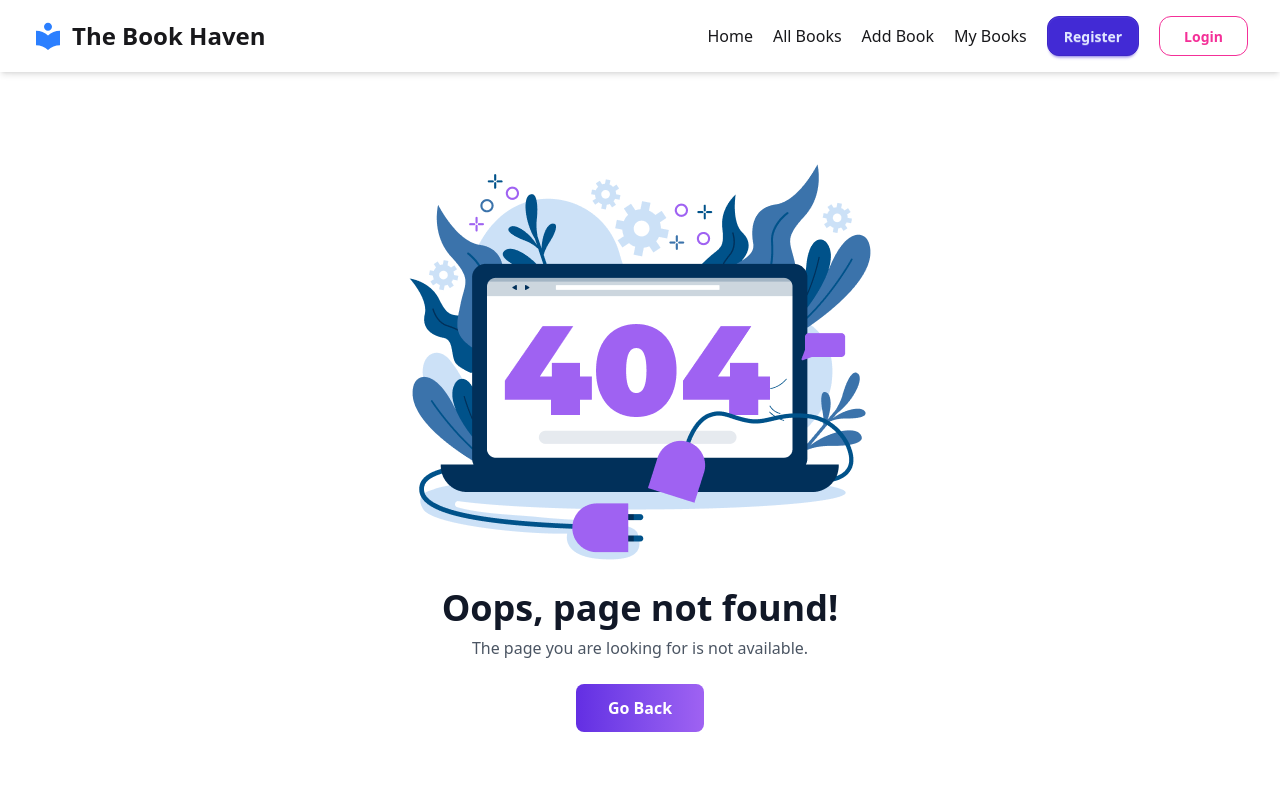
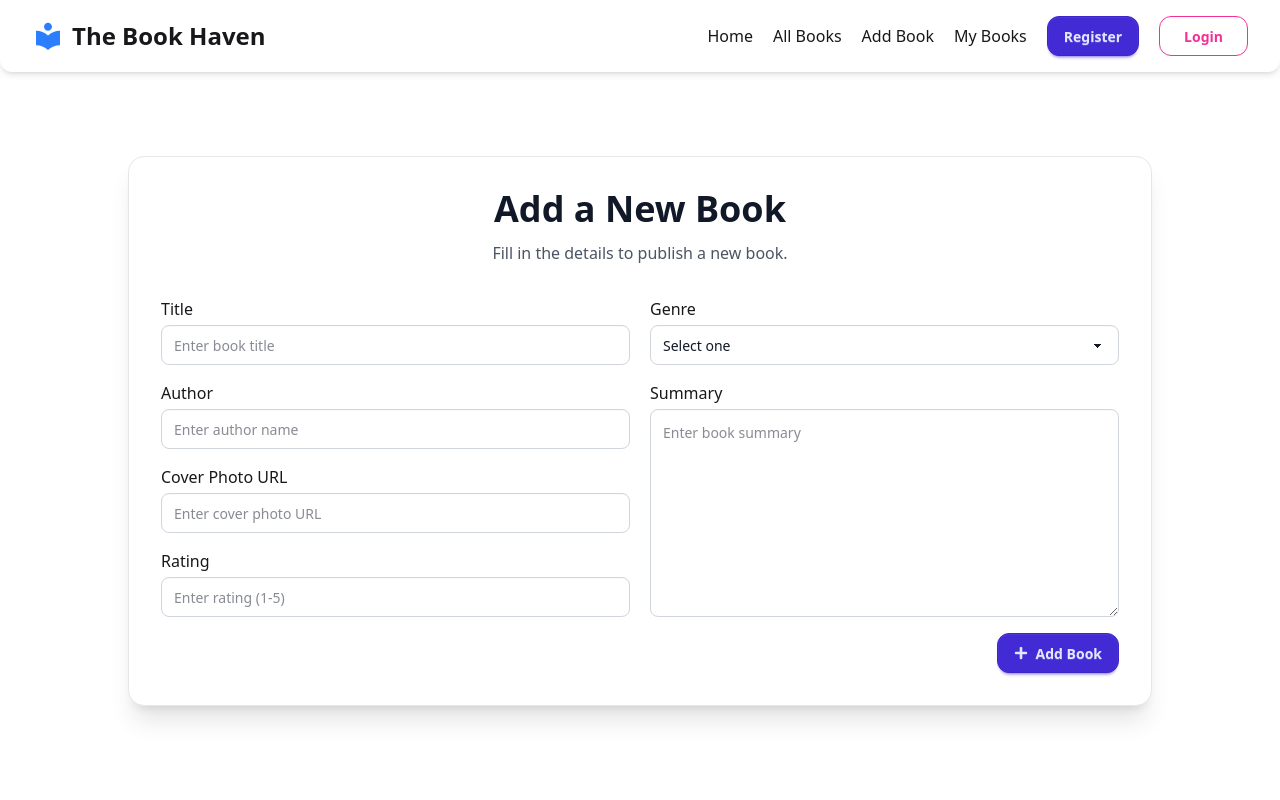
Before and after one commit to SadnurIslam/book-heaven-nextjs, a Next.js app: page /add-book in a window 1280 px wide. Before the commit this address had no page. Shown: the top 800 px of the page. Built offline with nearby package versions, Linux system fonts and the light colour scheme.

Commit message:
create add book ui

```diff
--- a/package.json
+++ b/package.json
@@ -16,7 +16,8 @@
     "react": "19.2.0",
     "react-dom": "19.2.0",
     "react-hot-toast": "^2.6.0",
-    "react-icons": "^5.5.0"
+    "react-icons": "^5.5.0",
+    "sweetalert2": "^11.26.3"
   },
   "devDependencies": {
     "@tailwindcss/postcss": "^4",
--- /dev/null
+++ b/src/app/add-book/page.jsx
@@ -0,0 +1,117 @@
+"use client";
+
+import React, { useState } from 'react';
+import { FaPlus } from 'react-icons/fa';
+import Swal from 'sweetalert2';
+
+const AddBooks = () => {
+    const [error, setError] = useState(null);
+
+    const handleAddBook = (event) => {
+        event.preventDefault();
+        const form = event.target;
+        const title = form.title.value;
+        const author = form.author.value;
+        const coverImage = form.coverImage.value;
+        const rating = form.rating.value;
+        const genre = form.genre.value;
+        const summary = form.summary.value;
+
+        if (isNaN(rating) || rating < 1 || rating > 5) {
+            setError("Rating must be a number between 1 and 5.");
+            return;
+        }
+
+        setError(null);
+
+        const newBook = {
+            title,
+            author,
+            coverImage,
+            rating: parseFloat(rating),
+            genre,
+            summary,
+            userEmail: user?.email,
+            userName: user?.displayName
+        };
+
+        axios.post('https://book-heaven-server-jade.vercel.app/books', newBook)
+            .then(() => {
+                Swal.fire({
+                    title: "Book added successfully!",
+                    icon: "success",
+                    draggable: false
+                });
+                form.reset();
+            })
+            .catch(error => {
+                Swal.fire({
+                    icon: "error",
+                    title: "Oops...",
+                    text: error.message
+                });
+            });
+    }
+
+    return (
+        <div className='my-16 mx-auto max-w-5xl'>
+            <div className='form-container'>
+                <h2 className='mx-auto text-3xl md:text-4xl font-extrabold text-primary'>Add a New Book</h2>
+                <p className='text-secondary mx-auto mb-5'>Fill in the details to publish a new book.</p>
+
+                <form onSubmit={handleAddBook} className='w-full'>
+                    <div className='grid grid-cols-1 md:grid-cols-2 gap-5'>
+                        <div className='flex flex-col gap-4'>
+                            <div className='flex flex-col gap-1'>
+                                <label>Title</label>
+                                <input name='title' type="text" className="input" placeholder="Enter book title" required />
+                            </div>
+                            <div className='flex flex-col gap-1'>
+                                <label>Author</label>
+                                <input name='author' type="text" className="input" placeholder="Enter author name" required />
+                            </div>
+                            <div className='flex flex-col gap-1'>
+                                <label>Cover Photo URL</label>
+                                <input name='coverImage' type="text" className="input" placeholder="Enter cover photo URL" required />
+                            </div>
+                            <div className='flex flex-col gap-1'>
+                                <label>Rating</label>
+                                <input name='rating' type="text" className="input" placeholder="Enter rating (1-5)" required />
+                                {error && <span className='text-red-500 text-sm'>{error}</span>}
+                            </div>
+                        </div>
+
+                        <div className='flex flex-col gap-4'>
+                            <div className='flex flex-col gap-1'>
+                                <label>Genre</label>
+                                <select name='genre' className="my-select cursor-pointer" required>
+                                    <option value="">Select one</option>
+                                    <option value="fiction">Fiction</option>
+                                    <option value="non-fiction">Non-Fiction</option>
+                                    <option value="mystery">Mystery</option>
+                                    <option value="fantasy">Fantasy</option>
+                                    <option value="biography">Biography</option>
+                                    <option value="science-fiction">Science Fiction</option>
+                                    <option value="romance">Romance</option>
+                                    <option value="horror">Horror</option>
+                                </select>
+                            </div>
+                            <div className='flex flex-col flex-1 gap-1'>
+                                <label>Summary</label>
+                                <textarea name='summary' className="input h-full p-2" placeholder="Enter book summary" required></textarea>
+                            </div>
+                        </div>
+                    </div>
+
+                    <div className='flex justify-end'>
+                    <button className="btn btn-primary mt-4 flex items-center justify-center gap-2">
+                        <FaPlus /> Add Book
+                    </button>
+                    </div>
+                </form>
+            </div>
+        </div>
+    );
+};
+
+export default AddBooks;
--- a/src/app/globals.css
+++ b/src/app/globals.css
@@ -2,7 +2,7 @@
 @plugin "daisyui";
 
 
-/* :root{
+:root{
     --bg-primary: #f9fafb;
     --bg-secondary: #ffffff;
     --text-primary: #111827;
@@ -21,8 +21,9 @@
     --book-bg: #ffffff;
     --color-bg: #fafafa;
     --color-text: #1e1e1e;
+    --radius-card: 1rem;
 }
-   */
+
 
 .btn{
     @apply rounded-xl;
@@ -39,3 +40,194 @@
 .logo-color {
     @apply text-blue-500;
   }
+
+
+
+
+
+  .my-navbar {
+    @apply flex items-center justify-between py-4 px-4 md:px-8;
+    border-bottom: 1px solid var(--border-color);
+    background-color: var(--bg-secondary);
+    backdrop-filter: blur(12px);
+  }
+
+  .text-navlink {
+    color: var(--text-secondary);
+    font-weight: 500;
+    transition: color 0.2s ease;
+  }
+
+  .text-navlink:hover {
+    color: var(--text-primary);
+    @apply underline;
+  }
+
+  a.active {
+    color: var(--text-primary);
+    font-weight: 600;
+    @apply underline;
+  }
+
+
+
+  .logo-color {
+    @apply text-blue-500;
+  }
+
+  .banner-button-add {
+    @apply btn rounded-lg font-bold transition-all;
+    background: var(--add-btn-bg);
+    color: var(--add-btn-text);
+  }
+
+  .banner-button-add:hover {
+    opacity: 0.9;
+    background: var(--add-btn-hover-bg);
+    color: var(--add-btn-hover-text);
+    @apply scale-105;
+  }
+
+  .form-container {
+    background-color: var(--form-bg);
+    border: var(--form-border);
+    @apply mx-auto flex flex-col rounded-2xl p-8 shadow-xl gap-3;
+  }
+
+  .modal-container {
+    background-color: var(--form-bg);
+    border: var(--form-border);
+    @apply mx-auto flex flex-col rounded-2xl p-10 shadow-lg;
+  }
+
+  .input {
+    background-color: var(--input-bg);
+    color: var(--text-primary);
+    @apply w-full outline-0 rounded-lg p-3 border border-gray-300 dark:border-gray-600 focus:ring-2 focus:ring-blue-500 transition-all;
+  }
+
+  .my-select {
+    background-color: var(--input-bg);
+    color: var(--text-primary);
+    @apply select w-full outline-0 rounded-lg px-3 border border-gray-300 dark:border-gray-600 focus:ring-2 focus:ring-blue-500 transition-all;
+  }
+
+  .card-container {
+    background-color: var(--card-bg);
+    @apply rounded-2xl overflow-hidden shadow-md hover:shadow-xl transition-all;
+  }
+
+  .text-primary {
+    color: var(--text-primary);
+  }
+
+  .text-secondary {
+    color: var(--text-secondary);
+  }
+
+  .row-border {
+    border: var(--row-border);
+  }
+
+  .border-bottom {
+    border-bottom: 1px solid var(--border-color);
+  }
+
+  .book-bg {
+    background-color: var(--book-bg);
+  }
+
+  .my-footer {
+    border-top: 1px solid var(--border-color);
+    background-color: var(--bg-secondary);
+    color: var(--text-secondary);
+  }
+
+
+  .banner-overlay {
+    background: linear-gradient(to top, rgba(0,0,0,0.6), rgba(0,0,0,0.2));
+  }
+
+  .shadow-lg {
+    box-shadow: 0 10px 25px -5px rgba(0,0,0,0.2);
+  }
+
+  .shadow-xl {
+    box-shadow: 0 20px 40px -10px rgba(0,0,0,0.3);
+  }
+
+  h1, h2, h3, h4 {
+    color: var(--text-primary);
+    @apply font-bold;
+  }
+
+
+
+  .genre-card:hover {
+    transform: translateY(-4px);
+    box-shadow: 0 6px 18px rgba(0, 0, 0, 0.1);
+    transition: all 0.3s ease;
+  }
+
+  .btn {
+    transition: all 0.2s ease-in-out;
+  }
+
+  .btn:hover {
+    transform: translateY(-1px);
+  }
+
+  .section-title {
+    @apply text-3xl font-bold mb-8 text-center md:text-left;
+  }
+
+
+  .social-icon {
+    color: inherit;
+    opacity: 0.8;
+    transition: all 0.3s ease;
+  }
+
+  .social-icon:hover {
+    opacity: 1;
+    color: var(--color-primary, hsl(var(--p)));
+    transform: translateY(-2px);
+  }
+
+
+  .table {
+    @apply text-sm md:text-base;
+  }
+
+  .table thead th {
+    @apply bg-base-200 text-base-content uppercase tracking-wide;
+  }
+
+  .table tbody tr:hover {
+    @apply bg-base-300/40 transition-all;
+  }
+
+  .btn {
+    transition: all 0.25s ease;
+  }
+
+  .btn:hover {
+    transform: translateY(-2px);
+  }
+
+  .shadow-md, .shadow-lg {
+    border-radius: 0.75rem;
+  }
+
+  select.select {
+    @apply bg-base-100 border border-base-300 rounded-md;
+  }
+
+
+  .show-password{
+    @apply absolute right-3 top-3 text-gray-400 z-10;
+  }
+
+  .show-password:hover{
+    color: var(--text-secondary);
+  }
```
Also changed, not shown: 1 other file (tests, documents, lock files or other folders).
